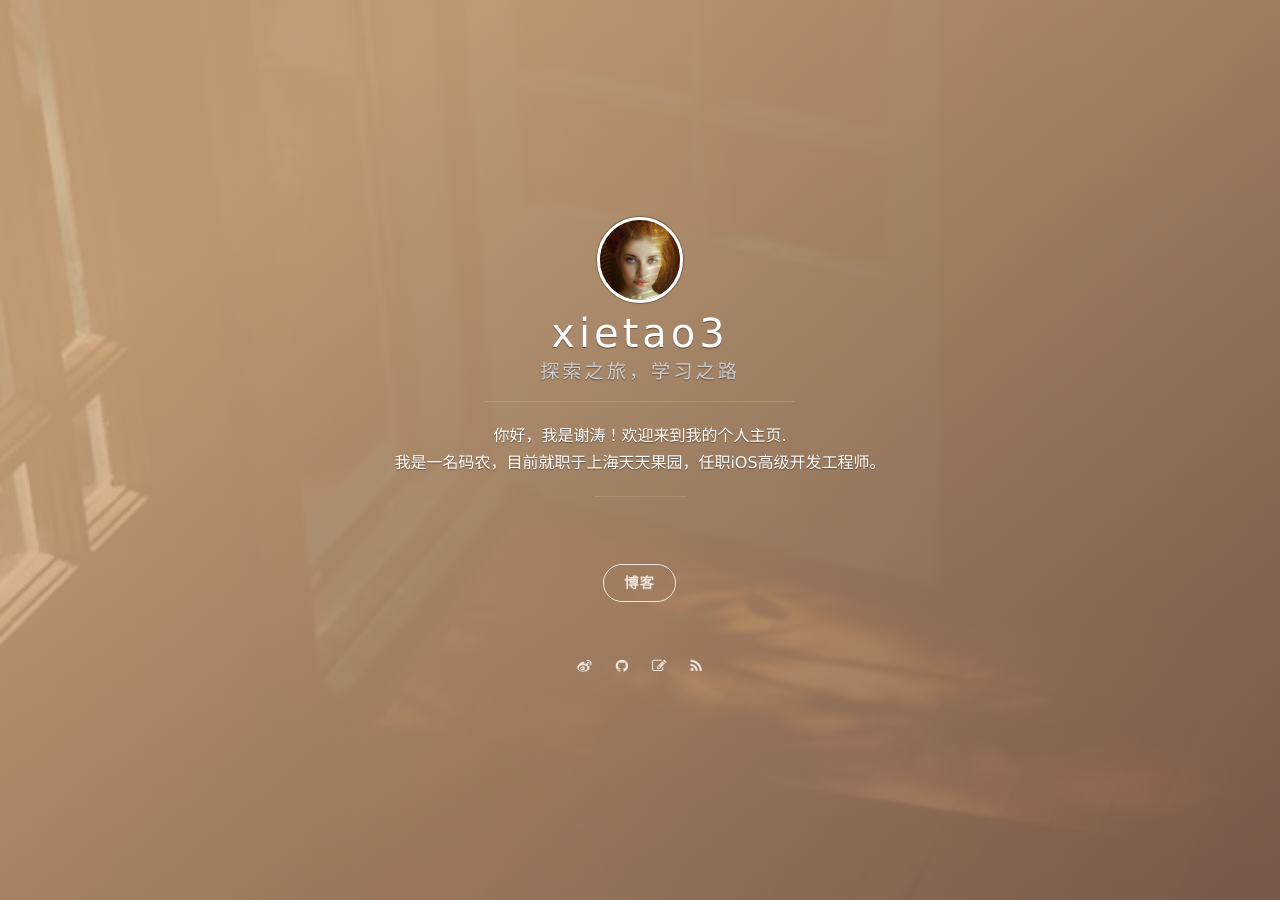
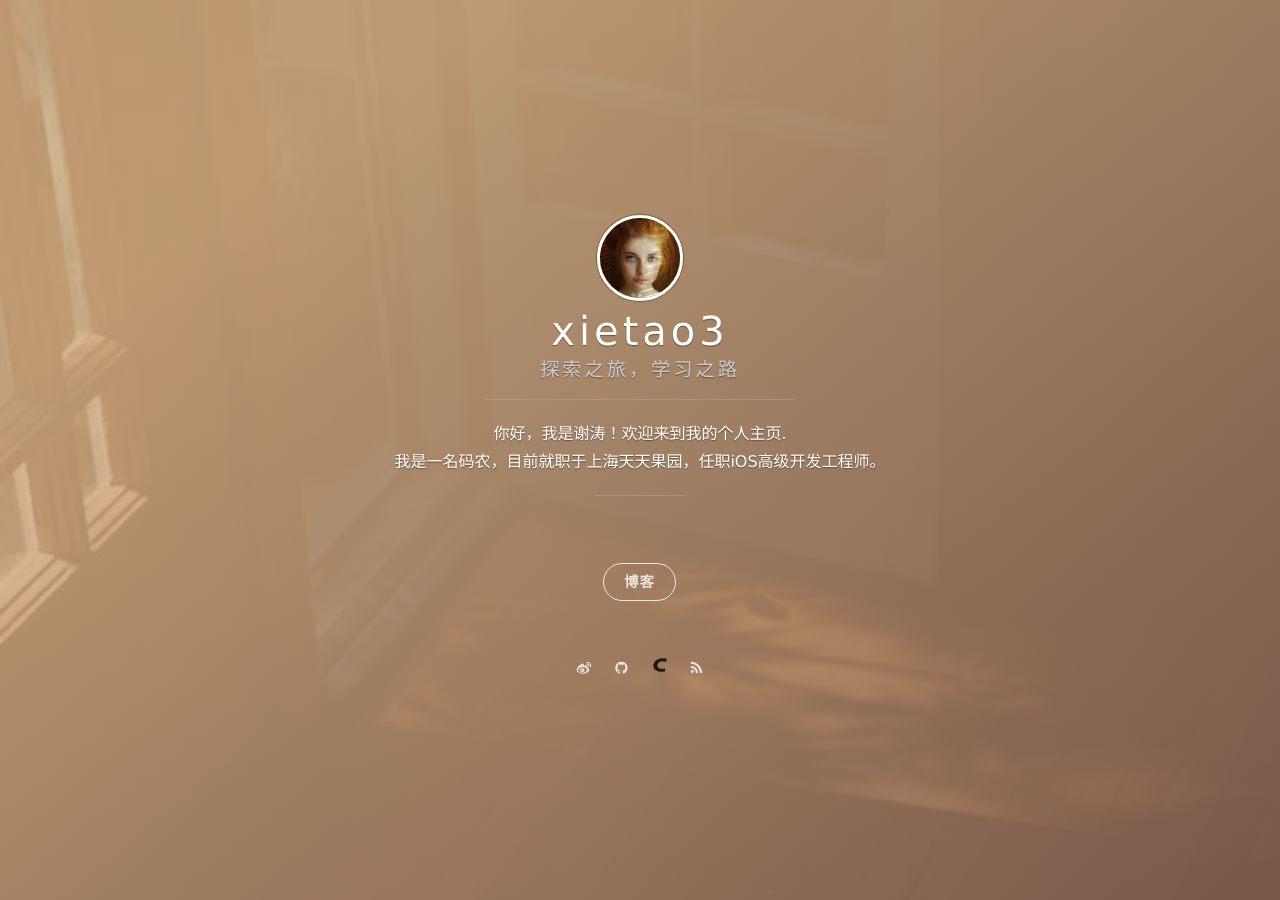
Before and after one commit to xietao3/xietao3.github.io, a Jekyll site: the page built from index.html, in a window 1280 px wide. Built offline with Jekyll 4.4.1, drawn with Linux system fonts in a browser that asks for light colours; nearby versions of some CDN libraries; Markdown is read by kramdown in place of the engine named in the settings; the list of posts is cut into pages by our own code.

Commit message:
no message

```diff
--- a/_includes/social.html
+++ b/_includes/social.html
@@ -44,8 +44,9 @@
   {% if site.social.csdn %}
    <!-- CSDN -->
   <li class="navigation__item">
-    <a href="http://blog.csdn.net/xietao3" title="{{site.social.csdn}}" target="_blank">
-      <i class='social fa fa-edit'></i>
+    <a href="http://blog.csdn.net/xietao3" title="{xietao3 的 csdn}" target="_blank">
+      <img src="/assets/images/csdn.png" width="16" height="16" />
+      <!-- <i class='social fa fa-edit'></i> -->
       <span class="label">csdn</span>
     </a>
   </li>
```
Also changed, not shown: 1 other file.
